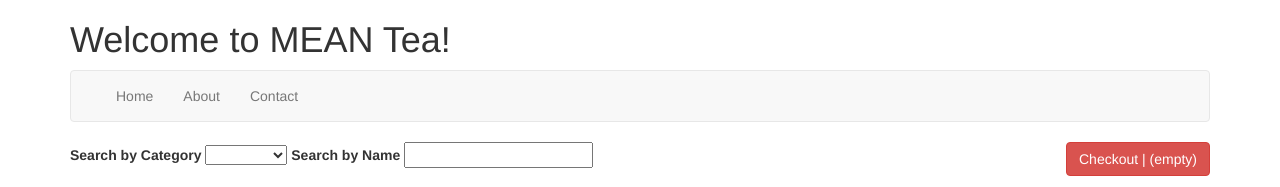
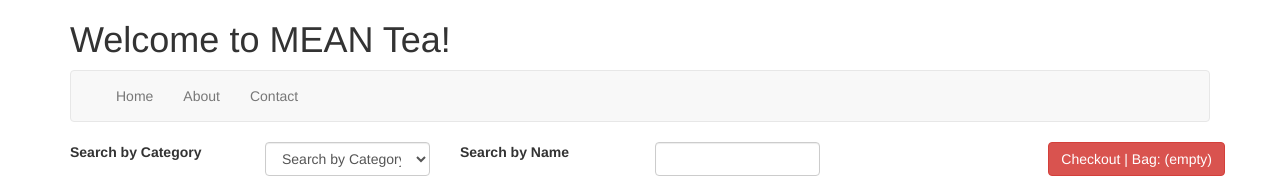
Before and after one commit to michaeldiguiseppi/angular_shopping_cart, a website: page src/index.html in a window 1280 px wide. Shown: the top 187 px of the page. Drawn offline with nearby package versions, Linux system fonts and the light colour scheme.

Commit message:
Added formatting for search inputs.

```diff
--- a/src/partials/search.html
+++ b/src/partials/search.html
@@ -1,12 +1,24 @@
 <div>
-  <label for="searchDropdown">Search by Category</label>
-  <select name="searchDropdown" ng-model="search.categories">
-    <!-- Category in categories -->
-    <option ng-repeat="category in categories" value="{{ category }}">
-      {{ category }}
-    </option>
-  </select>
-  <label for="searchBox">Search by Name</label>
-  <input type="text" name="search" ng-model="search.name"/>
-  <button class="pull-right btn btn-danger" ng-click="showCheckout = !showCheckout" type="submit">Checkout | (empty)</button>
+  <div class="row">
+    <div class="col-lg-2">
+      <label for="searchDropdown" class="form-control-label">Search by Category</label>
+    </div>
+    <div class="col-lg-2">
+      <select name="searchDropdown" ng-model="search.categories" class="form-control narrow">
+        <option value="" selected>
+          Search by Category
+        </option>
+        <option ng-repeat="category in categories" value="{{ category }}">
+          {{ category }}
+        </option>
+      </select>
+    </div>
+    <div class="col-lg-2">
+      <label for="searchBox" class="form-control-label">Search by Name</label>
+    </div>
+    <div class="col-lg-2">
+      <input type="text" name="search" ng-model="search.name" class="form-control narrow"/>
+    </div>
+    <button class="pull-right btn btn-danger" ng-click="showCheckout = !showCheckout" type="submit">Checkout | Bag: <span ng-hide="cart.items.length">(empty)</span><span ng-show="cart.items.length">({{ cart.items.length }})</span></button>
+  </div>
 </div>
```
